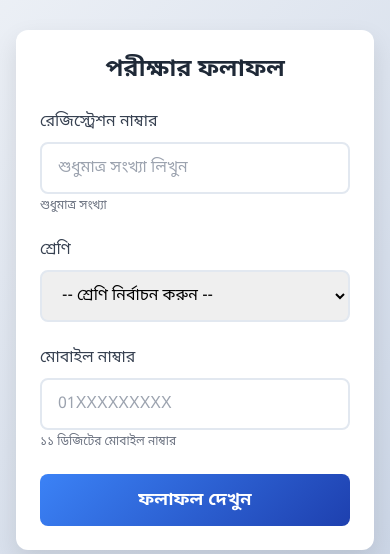
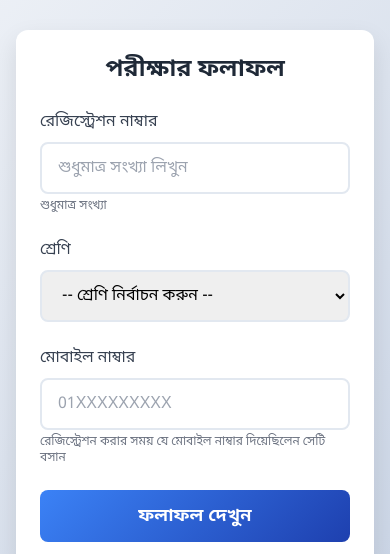
Before and after one commit to mdmorshedali/kishorkanthabd, a plain HTML site: page index.html in a window 390 px wide. Shown: the part 284-838 px from the top of the page. Drawn offline with nearby package versions, Linux system fonts and the light colour scheme; a web font is replaced by a local one.

Commit message:
registration phone number.html

```diff
--- a/index.html
+++ b/index.html
@@ -61,7 +61,7 @@
                 <div>
                     <label for="mobile" class="block text-gray-700 font-medium mb-2">মোবাইল নাম্বার</label>
                     <input type="tel" id="mobile" placeholder="01XXXXXXXXX" class="input-field" maxlength="11">
-                    <p class="text-xs text-gray-500 mt-1">১১ ডিজিটের মোবাইল নাম্বার</p>
+                    <p class="text-xs text-gray-500 mt-1">রেজিস্ট্রেশন করার সময় যে মোবাইল নাম্বার দিয়েছিলেন সেটি বসান</p>
                 </div>
             </div>
 
@@ -207,4 +207,5 @@
     <script src="data.js"></script>
     <script src="script.js"></script>
 </body>
+
 </html>
```
